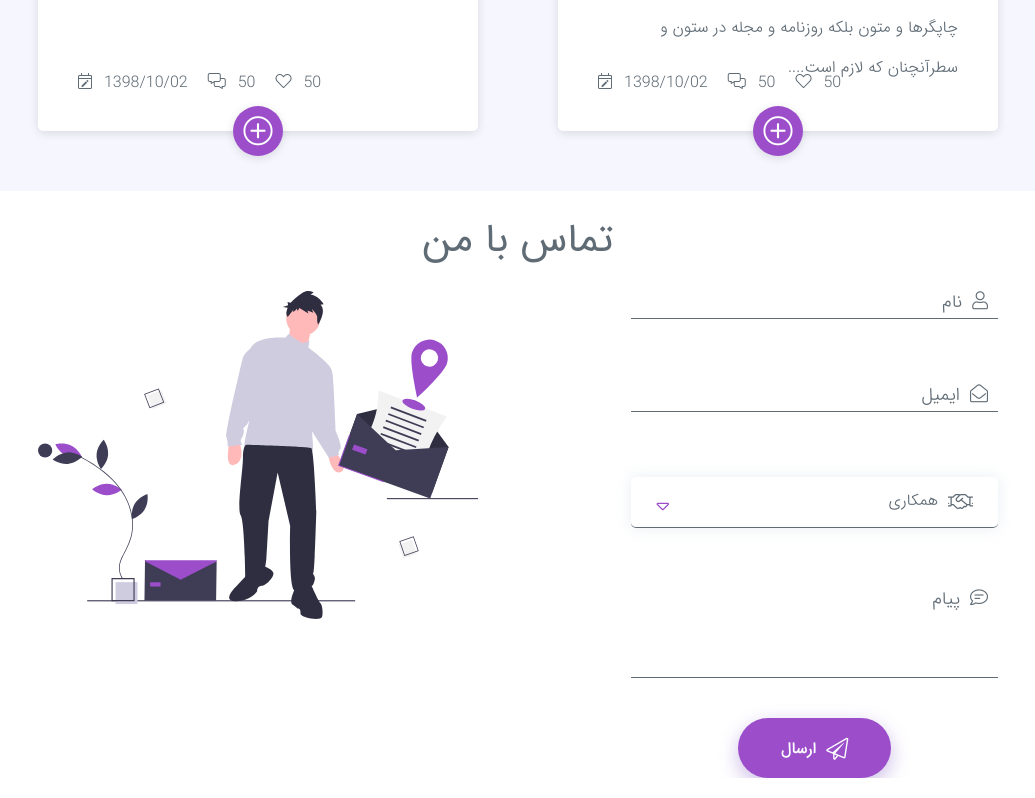
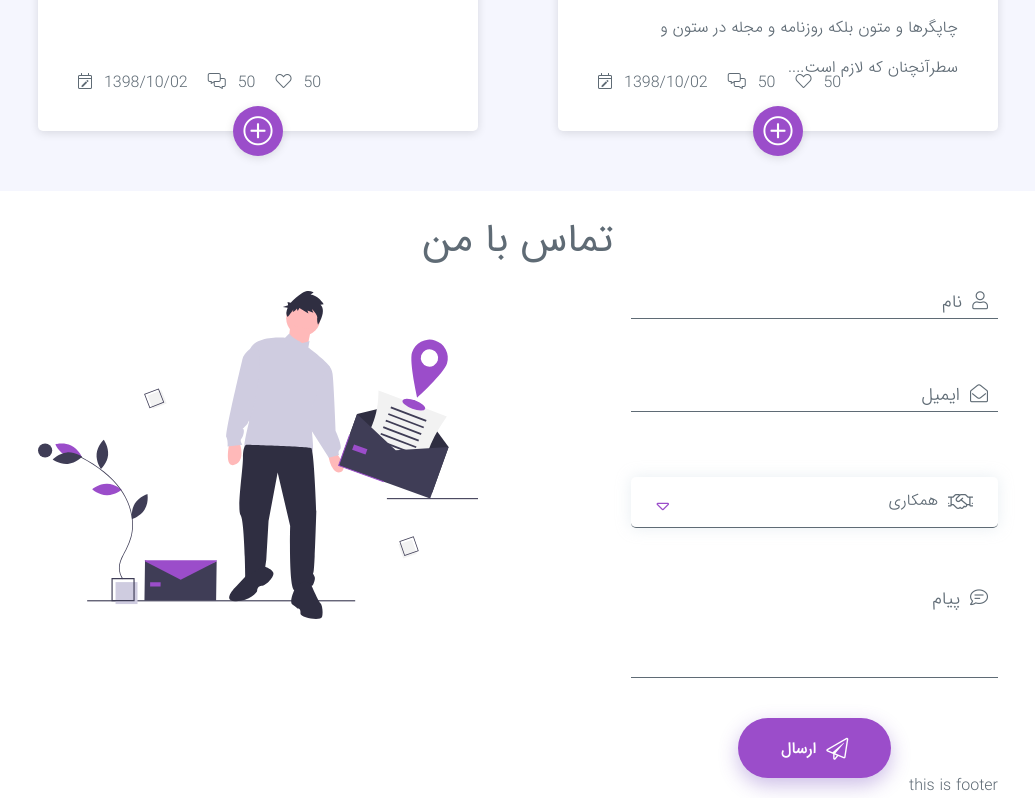
Before and after one commit to nerdpanda-ir/NerdPanda.Me, a React (Create React App) app: page / in a window 1280 px wide. Shown: the part 4271-5069 px from the top of the page, without its empty margins (122-1157 px from the left). Built offline with nearby package versions, Linux system fonts and the light colour scheme.

Commit message:
[file]{Index.js}-> use Footer Component

```diff
--- a/src/components/Page/index/Index.js
+++ b/src/components/Page/index/Index.js
@@ -2,6 +2,7 @@
     import React from "react";
     import Header from './Header/Header';
     import Main from "./Main/Main";
+    import Footer from "./Footer/Footer";
 /*====   import Sctipt    ====*/
 
 /*====   import Styles    ====*/
@@ -15,6 +16,7 @@ export default class Index extends React.Component {
                 <React.Fragment>
                     <Header />
                     <Main/>
+                    <Footer />
                 </React.Fragment>
             );
         return element
```
